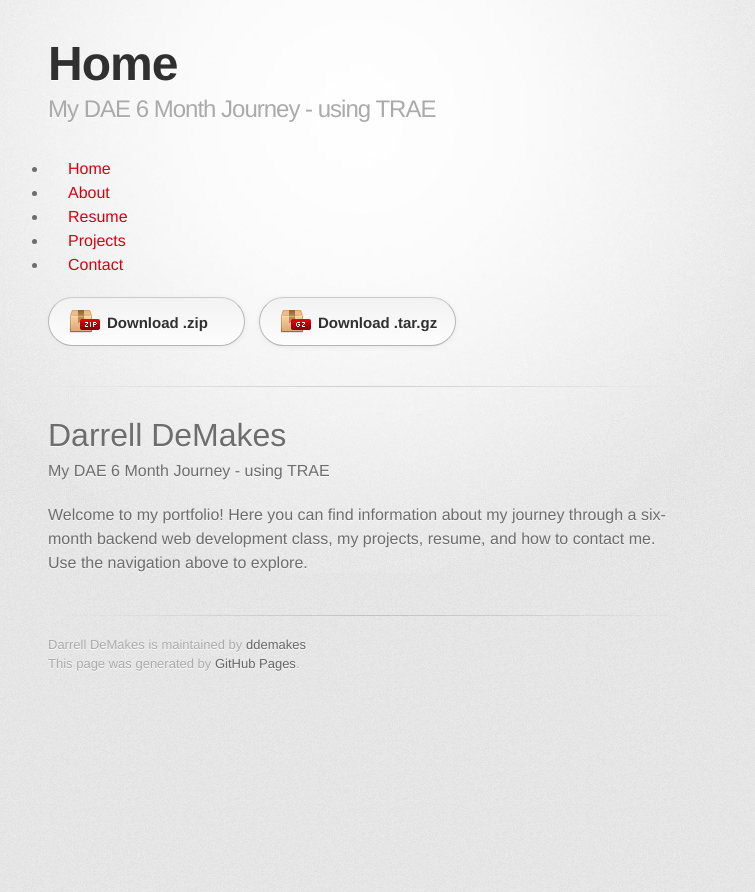
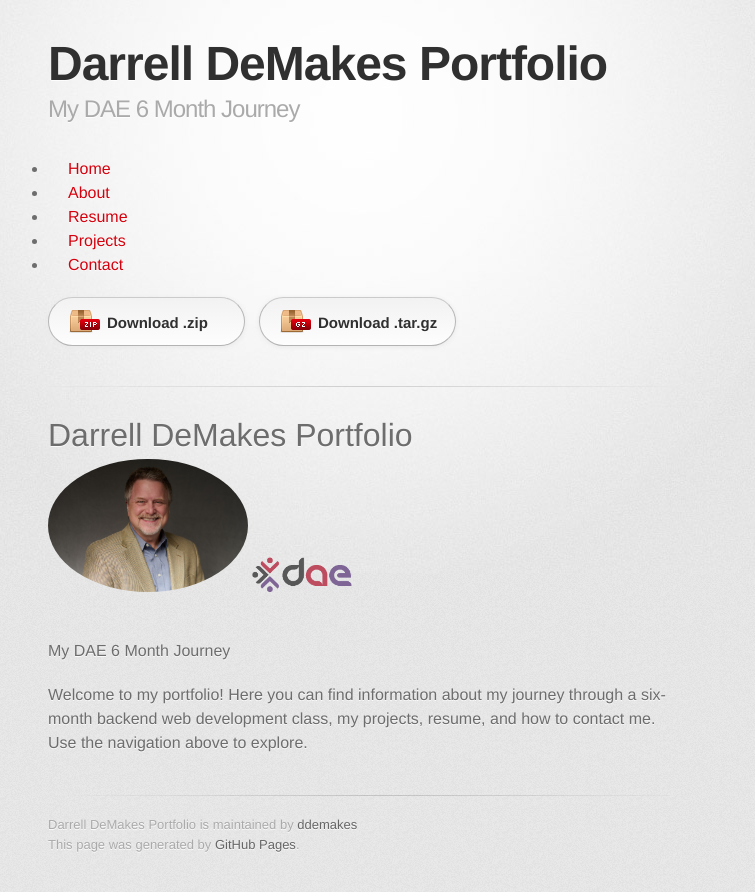
Before and after one commit to ddemakes/Darrell_DeMakes_6_Month_DAE, a Jekyll site: the page built from docs/index.md, in a window 1280 px wide. Shown: the top 892 px of the page, without its empty margins (282-1037 px from the left). Built offline with Jekyll 4.4.1, drawn with Linux system fonts in a browser that asks for light colours; some web fonts are replaced.

Commit message:
update github pages 2

```diff
--- a/docs/_config.yml
+++ b/docs/_config.yml
@@ -1,5 +1,5 @@
-title: Darrell DeMakes
-description: My DAE 6 Month Journey - using TRAE
+title: Darrell DeMakes Portfolio
+description: My DAE 6 Month Journey
 show_downloads: true
 google_analytics:
 theme: jekyll-theme-tactile
--- a/docs/index.md
+++ b/docs/index.md
@@ -1,10 +1,13 @@
 ---
 layout: default
-title: Home
+title: Darrell DeMakes Portfolio
 ---
 
 # {{ site.title }}
 
+<img src="/assets/images/Headshot.jpg" alt="Darrell DeMakes Headshot" style="width:200px;border-radius:50%;margin-bottom:20px;">
+<img src="/assets/images/logo.png" alt="Logo" style="width:100px;margin-bottom:20px;">
+
 {{ site.description }}
 
 Welcome to my portfolio! Here you can find information about my journey through a six-month backend web development class, my projects, resume, and how to contact me. Use the navigation above to explore.
```
